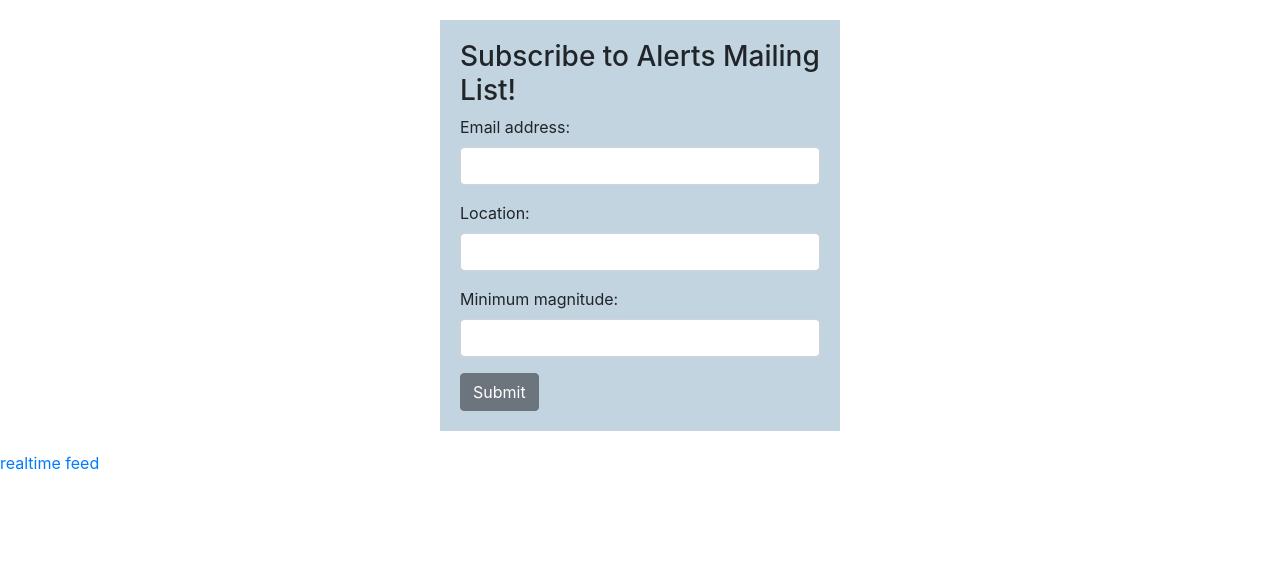
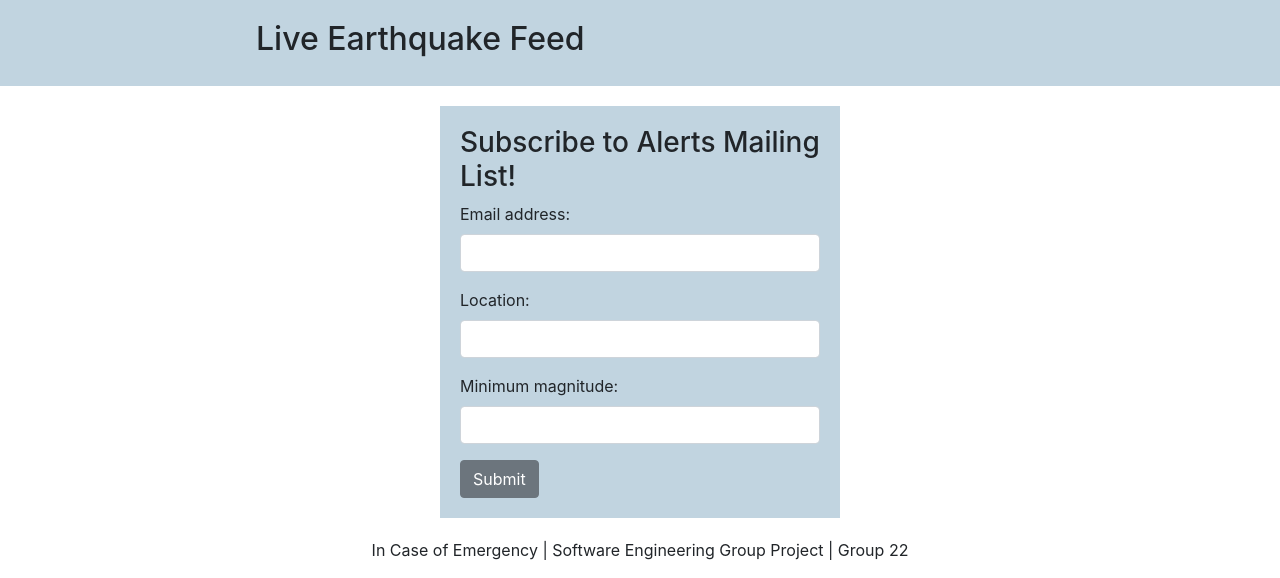
Before and after one commit to matthew-d-ng/InCaseOfAnEmergency, a Flask app: template templates/home.html in a window 1280 px wide. Shown: the part 800-1378 px from the top of the page. Before the commit the page ends 1270 px from the top, so only its background shows below. Run offline with Flask 2, Linux system fonts and the light colour scheme; the template is opened without the code that fills it: values that come from a table or form of the project are taken from there, others are empty; some libraries are stand-ins or nearby versions.

Commit message:
improved feed ui

```diff
--- a/static/style.css
+++ b/static/style.css
@@ -53,6 +53,13 @@ body {
   background-color: #C1D4E0;
 }
 
+#feed {
+  padding: 20px 20%;
+  margin: 0 auto 20px auto;
+  width: 100%;
+  background-color: #C1D4E0;
+}
+
 @media only screen and (max-width: 400px) {
   #search {
     min-width: 80%;
--- a/templates/home.html
+++ b/templates/home.html
@@ -32,7 +32,15 @@
     <li>{{eq.time_string() + " : " + eq.title}}</li>
     {% endfor %}
   </ul> -->
-
+  <div id="feed">
+    <h2>Live Earthquake Feed</h2>
+      <ul class="list-group">
+        {% for eq in earthQuakeList %}
+        <li class="list-group-item">{{eq.time_string() + " : " + eq.title}}</li>
+        {% endfor %}
+      </ul>
+    </div>
+  </div>
 
 <div id="mailing">
   <h3>Subscribe to Alerts Mailing List!</h3>
@@ -53,7 +61,13 @@
     </form>
   </div>
 
-  <a href="/realtime.html">realtime feed</a>
+  <div id="footer">
+    <p style="text-align: center;">
+      In Case of Emergency | Software Engineering Group Project | Group 22
+    </p>
+  </div>
+  <!-- <a href="/realtime.html">realtime feed</a> -->
+
 </body>
 
 <script>
```
